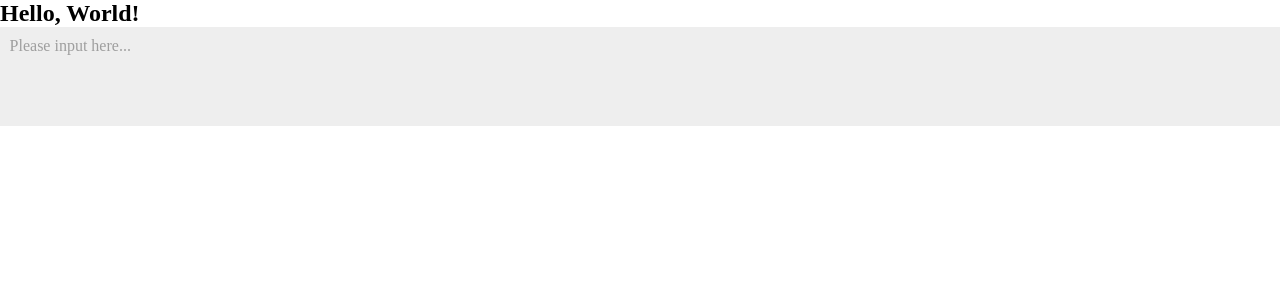
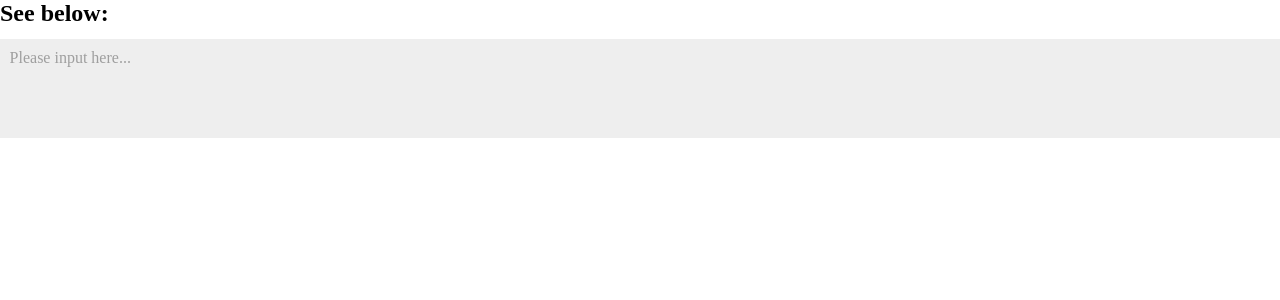
Before and after one commit to yuetong3yu/syncing-editor-with-slate, a React (Create React App) app: page / in a window 1280 px wide. Shown: the top 300 px of the page. Built offline with nearby package versions, Linux system fonts and the light colour scheme.

Commit message:
✨ update

```diff
--- a/src/App.tsx
+++ b/src/App.tsx
@@ -4,7 +4,7 @@ import { SyncingEditor } from './SyncingEditor'
 const App = () => {
   return (
     <div className="webapp-container">
-      <h2>Hello, World!</h2>
+      <h2 style={{ marginBottom: 12 }}>See below:</h2>
       <SyncingEditor />
     </div>
   )
```
